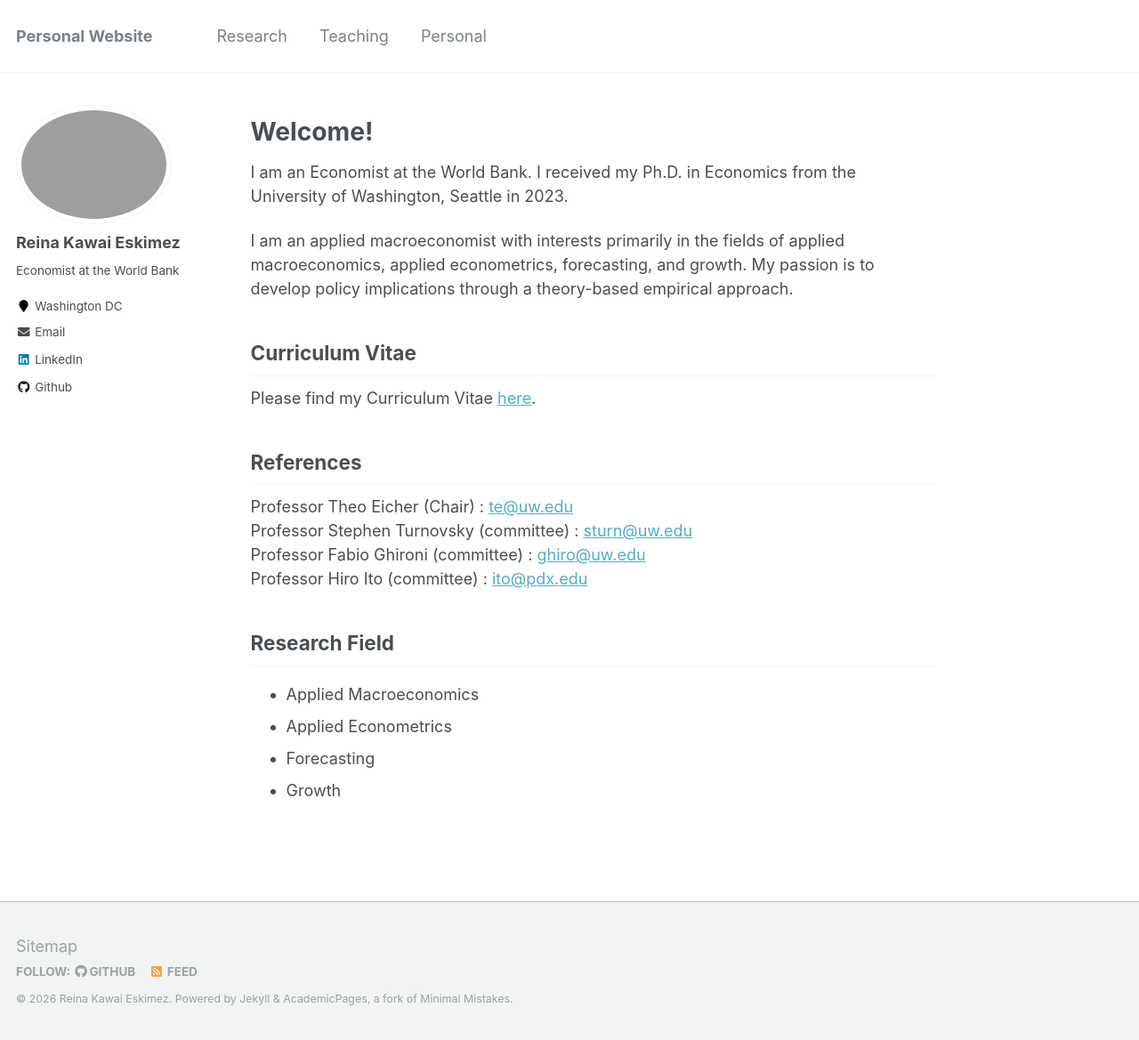
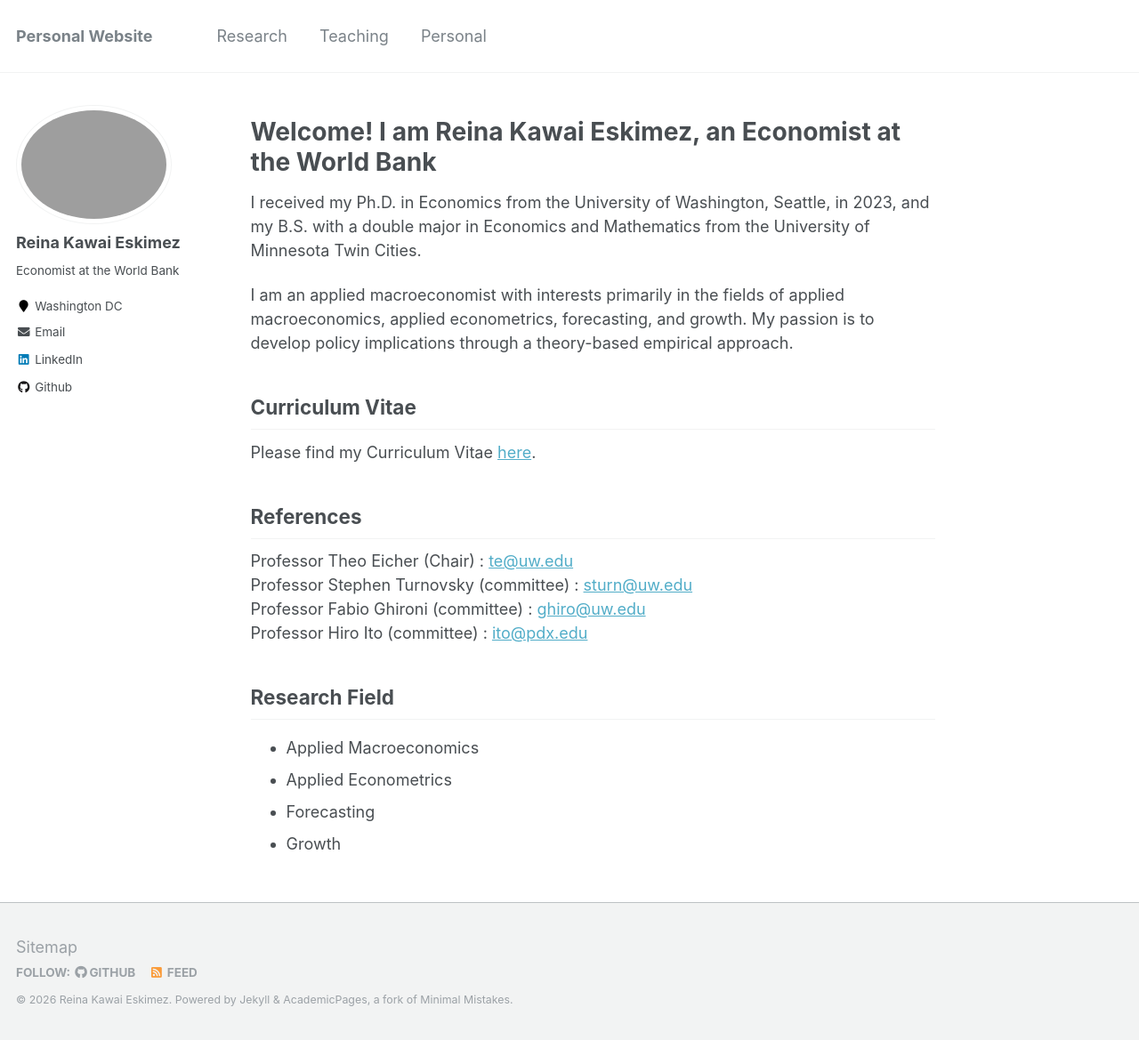
Before and after one commit to Reina-Kawai/Reina-Kawai.github.io, a Jekyll site: the page built from _pages/about.md, in a window 1280 px wide and 1169 px high. Shown: the whole window at 89% size. Built offline with Jekyll 4.4.1, drawn with Linux system fonts in a browser that asks for light colours.

Commit message:
Update about.md

```diff
--- a/_pages/about.md
+++ b/_pages/about.md
@@ -8,9 +8,9 @@ redirect_from:
   - /about.html
 ---
 
-Welcome!
+Welcome! I am Reina Kawai Eskimez, an Economist at the World Bank
 ======
-I am an Economist at the World Bank. I received my Ph.D. in Economics from the University of Washington, Seattle in 2023.
+I received my Ph.D. in Economics from the University of Washington, Seattle, in 2023, and my B.S. with a double major in Economics and Mathematics from the University of Minnesota Twin Cities.
 
 I am an applied macroeconomist with interests primarily in the fields of applied macroeconomics, applied econometrics, forecasting, and growth. My passion is to develop policy implications through a theory-based empirical approach.
 
```
